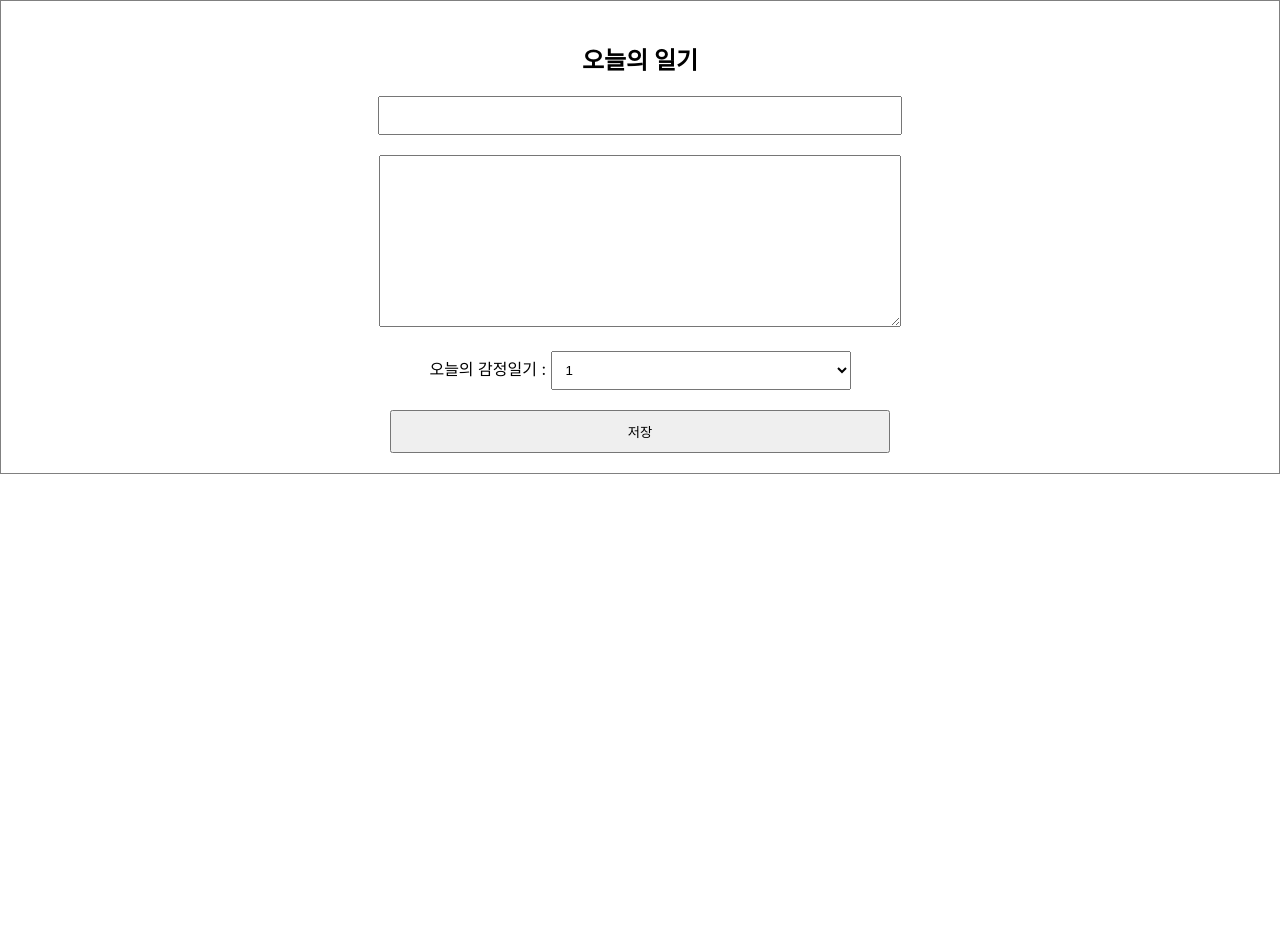
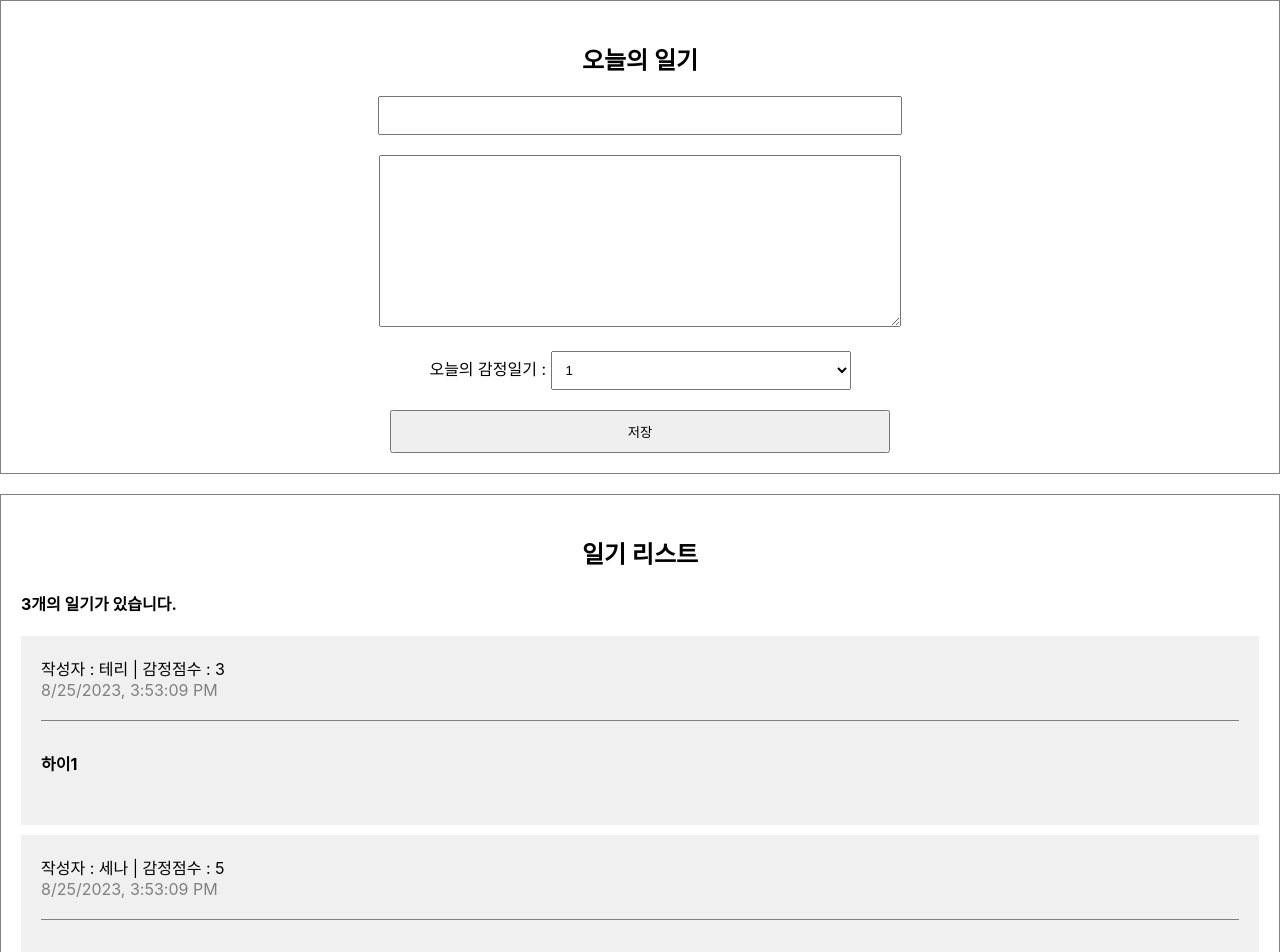
Before and after one commit to keemHwa/study-web-bootcamp, a React (Create React App) app in the folder one-bite-react/simple-diary/: page / in a window 1280 px wide. Shown: the top 952 px of the page. Before the commit the page ends 800 px from the top, so only its background shows below. Built offline with nearby package versions, Linux system fonts and the light colour scheme.

Commit message:
:memo: UseRef, map 사용하기

```diff
--- a/one-bite-react/simple-diary/src/App.css
+++ b/one-bite-react/simple-diary/src/App.css
@@ -27,3 +27,40 @@
   padding: 10px;
   cursor: pointer;
 }
+
+
+/* List */
+
+.DiaryList {
+  border: 1px solid gray;
+  padding: 20px;
+  margin-top: 20px;
+}
+
+.DiaryList h2{
+  text-align: center;
+}
+
+/* Item */
+
+.DiaryItem {
+  background-color: rgb(240, 240, 240, 240);
+  margin-bottom: 10px;
+  padding: 20px;
+}
+
+.DiaryItem .info{
+  border-bottom: 1px solid gray;
+  padding-bottom: 20px;
+  margin-bottom: 10px;
+}
+
+.DiaryItem .date{
+  color: gray;
+}
+
+.DiaryItem .content{
+  font-weight: bold;
+  margin-bottom: 30px;
+  margin-top: 30px;
+}
--- a/one-bite-react/simple-diary/src/App.js
+++ b/one-bite-react/simple-diary/src/App.js
@@ -1,10 +1,37 @@
 import './App.css';
 import DiaryEditor from './DiaryEditor';
+import DiaryList from './DiaryList';
+
+
+const dummyList = [
+  {
+    id: 1,
+    author: "테리",
+    content: "하이1",
+    emotion: 3,
+    create_date: new Date().getTime()
+  },
+  {
+    id: 2,
+    author: "세나",
+    content: "하이1",
+    emotion: 5,
+    create_date: new Date().getTime()
+  },
+  {
+    id: 3,
+    author: "미모쟈",
+    content: "하이1",
+    emotion: 1,
+    create_date: new Date().getTime()
+  }
+];
 
 function App() {
   return (
     <div className="App">
-      <DiaryEditor/>
+      <DiaryEditor />
+      <DiaryList diaryList={dummyList} />
     </div>
   );
 }
--- a/one-bite-react/simple-diary/src/DiaryEditor.js
+++ b/one-bite-react/simple-diary/src/DiaryEditor.js
@@ -1,6 +1,9 @@
-import { useState } from "react";
+import { useState,useRef } from "react";
 
 const DiaryEditor = () => {
+
+    const authorInput = useRef(); //React.MutableRefObject를 반환하는데 html dom elemte에 접근 할 수있게 해준다.
+    const contentInput = useRef();
 
     const [state, setState] = useState({
         author: '',
@@ -21,19 +24,38 @@
 
     const handleChangeSubmit = () => {
         console.log(state);
+        if (state.author.length < 1) {
+            // alert('작성자는 최소 1글자 이상 입력해주세요.'); // alert 을 띄우는건 좋지 못한 ux 경험
+            authorInput.current.focus();
+            //authorInput.current = input
+            return;
+        }
+
+        if (state.content.length < 5) {
+            contentInput.current.focus();
+            return;
+        }
     }
 
     return (
         <div className="DiaryEditor">
             <h2>오늘의 일기</h2>
             <div>
-                <input name='author' value={state.author} onChange={handleChangeState}/>
+                <input
+                    ref={authorInput}
+                    name='author'
+                    value={state.author}
+                    onChange={handleChangeState} />
             </div>
             <div>
-                <textarea name='content' value={state.content} onChange={handleChangeState} />
+                <textarea
+                    ref={contentInput}
+                    name='content'
+                    value={state.content}
+                    onChange={handleChangeState} />
             </div>
             <div>
-                <label for="emotion">오늘의 감정일기 : </label>
+                <label htmlFor="emotion">오늘의 감정일기 : </label>
                 <select name='emotion' id="emotion" value={state.emotion} onChange={handleChangeState}>
                     <option value={1}>1</option>
                     <option value={2}>2</option>
--- /dev/null
+++ b/one-bite-react/simple-diary/src/DiaryItem.js
@@ -0,0 +1,15 @@
+const DiaryItem = ({ id,author,content,emotion,create_date }) => {
+    return (
+        <div className="DiaryItem">
+            <div className="info">
+                <span> 작성자 : {author} | 감정점수 : {emotion} </span>
+                <br/>
+                <span className="date"> {new Date(create_date).toLocaleString()} </span>
+            </div>
+            <div className="content">{content}</div>
+        </div>
+
+    )
+}
+
+export default DiaryItem;
--- /dev/null
+++ b/one-bite-react/simple-diary/src/DiaryList.js
@@ -0,0 +1,27 @@
+import DiaryItem from "./DiaryItem";
+
+const DiaryList = ({ diaryList }) => {
+    return (
+        <div className="DiaryList">
+            <h2>일기 리스트</h2>
+            <h4>{diaryList.length}개의 일기가 있습니다.</h4>
+            <div>
+                {diaryList.map((it) => ( // map return 값이 있을 때 {} 들어온다 ! 또는 객체를 나타날 때
+                    // 고유한 아이디가 없을 때는 idx로도 map(it,idx)=>{} 로 받아 key prop으로 사용가능
+                    // <div key={it.id}>    {/* Each child in a list should have a unique "key" prop.. 개발자모드에서 보이지는 X */}
+                    //     <div> 작성자 : {it.author}</div>
+                    //     <div> 일기 : {it.content}</div>
+                    //     <div> 감정 : {it.emotion}</div>
+                    //     <div> 작성 시간(ms) : {it.create_date}</div>
+                    // </div>
+                    <DiaryItem key={it.id} {...it} />
+                ))}
+            </div>
+        </div>
+    )
+}
+
+DiaryList.defaultProps = {
+    diaryList:[]
+}
+export default DiaryList;
--- a/one-bite-react/simple-diary/src/index.js
+++ b/one-bite-react/simple-diary/src/index.js
@@ -5,7 +5,5 @@
 
 const root = ReactDOM.createRoot(document.getElementById('root'));
 root.render(
-  <React.StrictMode>
     <App />
-  </React.StrictMode>
 );
```
